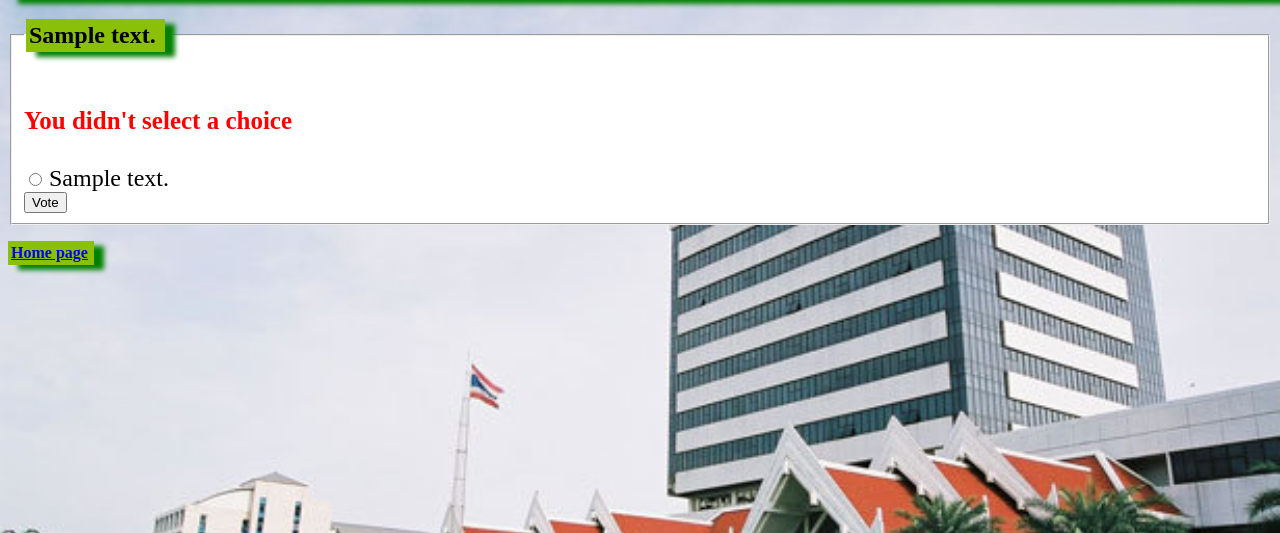
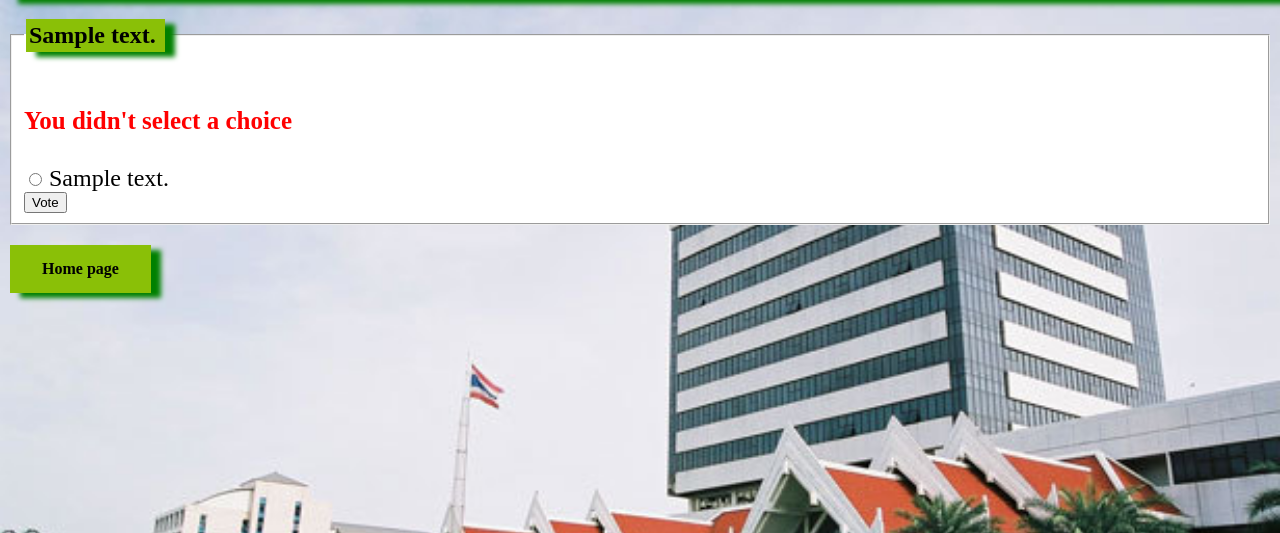
Before and after one commit to Ditthapeem/ku-polls, a Django app: page /polls/1/vote/ in a window 1280 px wide. Shown: the part 95-628 px from the top of the page. Run offline with Django 3.2, Linux system fonts and the light colour scheme; tables that the repository leaves empty hold one stand-in row (values such as "Sample post").

Commit message:
Create link to vote again

```diff
--- a/polls/static/polls/style.css
+++ b/polls/static/polls/style.css
@@ -27,17 +27,6 @@ div.frame{
   box-shadow: 10px 5px 5px green;
 }
 
-
-div.box{
-
-  background-color: #8AC007;
-  position: frame;
-  width: 80px;
-  bottom: 50px;
-  border: 3px solid #8AC007;
-  box-shadow: 10px 5px 5px green;
-}
-
 fieldset{
     background-color:white ;
 }
@@ -52,3 +41,17 @@ div.rise{
     font-size: 25px;
 
 }
+
+.button {
+  background-color: #8AC007;
+  border: none;
+  color: black;
+  padding: 15px 32px;
+  text-align: center;
+  text-decoration: none;
+  display: inline-block;
+  font-size: 16px;
+  margin: 4px 2px;
+  cursor: pointer;
+  box-shadow: 10px 5px 5px green;
+}
--- a/polls/templates/polls/detail.html
+++ b/polls/templates/polls/detail.html
@@ -18,4 +18,4 @@
     </fieldset>
 
 </form>
-<div class="box"><a href="{% url 'polls:index' %}"><strong> Home page </strong></a></div>
+<a href="{% url 'polls:index' %}" class="button"><strong> Home page </strong></a>
--- a/polls/templates/polls/results.html
+++ b/polls/templates/polls/results.html
@@ -12,6 +12,6 @@
         {% endfor %}
     </ul>
 
-<a href="{% url 'polls:detail' question.id %}">Vote again?</a>
+<button><a href="{% url 'polls:detail' question.id %}" >Vote again?</a></button>
 </fieldset>
-<div class="box"><a href="{% url 'polls:index' %}"><strong> Home page </strong></a></div>
+<a href="{% url 'polls:index' %}" class="button"><strong> Home page </strong></a>
```
